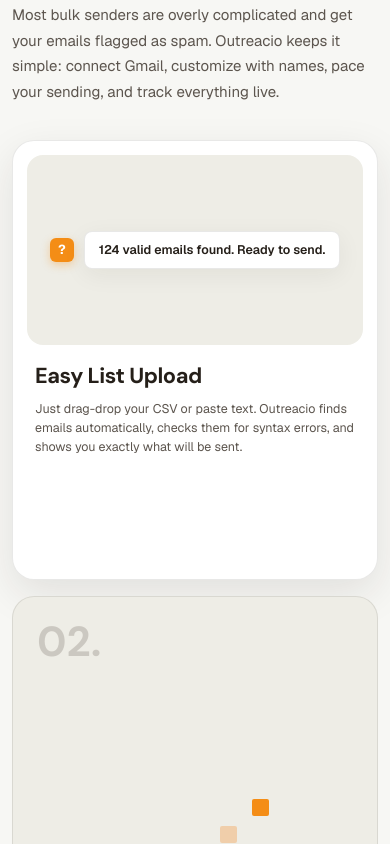
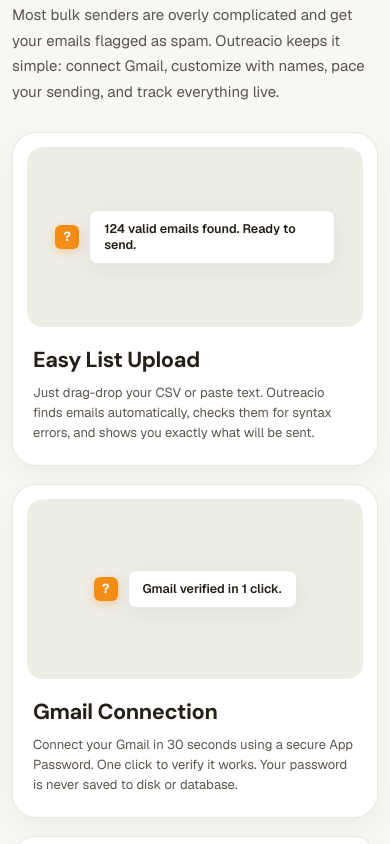
Before and after one commit to DarkPegasus24/Outreacio, a React (Vite) app in the folder outreacio-frontend/: page / in a window 390 px wide. Shown: the part 980-1824 px from the top of the page. Built offline with nearby package versions, Linux system fonts and the light colour scheme; no server answers.

Commit message:
style: full card design for mobile why-outreacio and restore desktop card widths

```diff
--- a/outreacio-frontend/src/components/LandingPage.jsx
+++ b/outreacio-frontend/src/components/LandingPage.jsx
@@ -204,8 +204,8 @@
           </div>
         </div>
 
-        {/* 4 Parley-Style Cards Grid */}
-        <div className="parley-kpi-grid">
+        {/* Desktop 4 Parley-Style Interactive Cards Grid */}
+        <div className="parley-kpi-grid parley-kpi-grid-desktop">
           {kpis.map((kpi, idx) => {
             const isActive = activeKpi === idx;
 
@@ -291,7 +291,7 @@
                   {kpi.num}
                 </div>
 
-                {/* Center: Geometric Scattered Pixel Art (Exact Match to Image) */}
+                {/* Center: Geometric Scattered Pixel Art */}
                 <div style={{ position: 'relative', width: '100%', height: '180px', margin: 'auto 0' }}>
                   {idx === 0 && (
                     <>
@@ -305,74 +305,44 @@
                     </>
                   )}
 
-                  {/* Card 02: Exact Blocks from Reference Image */}
                   {idx === 1 && (
                     <>
-                      {/* Top right dark orange */}
                       <div style={{ position: 'absolute', top: '35%', left: '68%', width: '17px', height: '17px', background: '#f48d16', borderRadius: '2px' }} />
-                      {/* Below top right peach */}
                       <div style={{ position: 'absolute', top: '50%', left: '58%', width: '17px', height: '17px', background: '#f0ceaa', borderRadius: '2px' }} />
-                      {/* Right pale peach */}
                       <div style={{ position: 'absolute', top: '60%', left: '78%', width: '17px', height: '17px', background: '#fae0c7', borderRadius: '2px' }} />
-                      {/* Mid left step */}
                       <div style={{ position: 'absolute', top: '66%', left: '38%', width: '17px', height: '17px', background: '#f3ab66', borderRadius: '2px' }} />
-                      {/* Lower mid orange */}
                       <div style={{ position: 'absolute', top: '74%', left: '62%', width: '17px', height: '17px', background: '#f48d16', borderRadius: '2px' }} />
-                      {/* Far left bottom tan */}
                       <div style={{ position: 'absolute', top: '77%', left: '28%', width: '17px', height: '17px', background: '#f0ae6b', borderRadius: '2px' }} />
-                      {/* Far right bottom orange */}
                       <div style={{ position: 'absolute', top: '88%', left: '80%', width: '17px', height: '17px', background: '#f29e4b', borderRadius: '2px' }} />
                     </>
                   )}
 
-                  {/* Card 03: Exact Blocks from Reference Image */}
                   {idx === 2 && (
                     <>
-                      {/* Top right dark orange */}
                       <div style={{ position: 'absolute', top: '35%', left: '70%', width: '17px', height: '17px', background: '#f48d16', borderRadius: '2px' }} />
-                      {/* Mid-top center dark orange */}
                       <div style={{ position: 'absolute', top: '50%', left: '35%', width: '17px', height: '17px', background: '#f48d16', borderRadius: '2px' }} />
-                      {/* Center-right dark orange */}
                       <div style={{ position: 'absolute', top: '56%', left: '60%', width: '17px', height: '17px', background: '#f48d16', borderRadius: '2px' }} />
-                      {/* Right pale peach */}
                       <div style={{ position: 'absolute', top: '60%', left: '80%', width: '17px', height: '17px', background: '#fae0c7', borderRadius: '2px' }} />
-                      {/* Mid-left step */}
                       <div style={{ position: 'absolute', top: '62%', left: '25%', width: '17px', height: '17px', background: '#f29e4b', borderRadius: '2px' }} />
-                      {/* Bottom-left tan */}
                       <div style={{ position: 'absolute', top: '74%', left: '15%', width: '17px', height: '17px', background: '#f29e4b', borderRadius: '2px' }} />
-                      {/* Lower center tan */}
                       <div style={{ position: 'absolute', top: '74%', left: '40%', width: '17px', height: '17px', background: '#f0ae6b', borderRadius: '2px' }} />
-                      {/* Lower center pale peach */}
                       <div style={{ position: 'absolute', top: '71%', left: '50%', width: '17px', height: '17px', background: '#fae0c7', borderRadius: '2px' }} />
-                      {/* Lower right orange */}
                       <div style={{ position: 'absolute', top: '74%', left: '66%', width: '17px', height: '17px', background: '#f29e4b', borderRadius: '2px' }} />
-                      {/* Bottom center tan */}
                       <div style={{ position: 'absolute', top: '83%', left: '46%', width: '17px', height: '17px', background: '#f0ae6b', borderRadius: '2px' }} />
-                      {/* Far bottom right orange */}
                       <div style={{ position: 'absolute', top: '88%', left: '80%', width: '17px', height: '17px', background: '#f29e4b', borderRadius: '2px' }} />
                     </>
                   )}
 
-                  {/* Card 04: Exact Blocks from Reference Image */}
                   {idx === 3 && (
                     <>
-                      {/* Top right dark orange */}
                       <div style={{ position: 'absolute', top: '35%', left: '78%', width: '17px', height: '17px', background: '#f48d16', borderRadius: '2px' }} />
-                      {/* Mid-top left orange */}
                       <div style={{ position: 'absolute', top: '46%', left: '50%', width: '17px', height: '17px', background: '#f29e4b', borderRadius: '2px' }} />
-                      {/* Below top right tan */}
                       <div style={{ position: 'absolute', top: '50%', left: '78%', width: '17px', height: '17px', background: '#f0ae6b', borderRadius: '2px' }} />
-                      {/* Right pale peach */}
                       <div style={{ position: 'absolute', top: '60%', left: '90%', width: '17px', height: '17px', background: '#fae0c7', borderRadius: '2px' }} />
-                      {/* Center step tan */}
                       <div style={{ position: 'absolute', top: '65%', left: '60%', width: '17px', height: '17px', background: '#f0ae6b', borderRadius: '2px' }} />
-                      {/* Lower right dark orange */}
                       <div style={{ position: 'absolute', top: '74%', left: '75%', width: '17px', height: '17px', background: '#f48d16', borderRadius: '2px' }} />
-                      {/* Bottom left dark orange */}
                       <div style={{ position: 'absolute', top: '88%', left: '33%', width: '17px', height: '17px', background: '#f48d16', borderRadius: '2px' }} />
-                      {/* Bottom center orange */}
                       <div style={{ position: 'absolute', top: '88%', left: '63%', width: '17px', height: '17px', background: '#f29e4b', borderRadius: '2px' }} />
-                      {/* Bottom right tan */}
                       <div style={{ position: 'absolute', top: '88%', left: '88%', width: '17px', height: '17px', background: '#f0ae6b', borderRadius: '2px' }} />
                     </>
                   )}
@@ -391,6 +361,71 @@
               </div>
             );
           })}
+        </div>
+
+        {/* Mobile 4 Cards View: Every Card rendered in full static design with zero animation */}
+        <div className="parley-kpi-grid-mobile">
+          {kpis.map((kpi, idx) => (
+            <div key={idx} className="parley-mobile-kpi-card">
+              {/* Top Textured Canvas Box with Notification Pill */}
+              <div className="parley-card-canvas">
+                <div style={{ display: 'flex', alignItems: 'center', gap: '10px', maxWidth: '92%' }}>
+                  <div style={{
+                    width: '24px',
+                    height: '24px',
+                    borderRadius: '6px',
+                    background: '#f48d16',
+                    display: 'flex',
+                    alignItems: 'center',
+                    justifyContent: 'center',
+                    color: '#ffffff',
+                    fontSize: '13px',
+                    fontWeight: '800',
+                    boxShadow: '0 3px 8px rgba(244, 141, 22, 0.35)',
+                    flexShrink: 0
+                  }}>
+                    ?
+                  </div>
+
+                  <div className="parley-card-pill-inner" style={{
+                    background: 'var(--bg-white)',
+                    borderRadius: '8px',
+                    padding: '10px 14px',
+                    fontSize: '12.5px',
+                    fontWeight: '600',
+                    color: 'var(--text-primary)',
+                    boxShadow: 'var(--shadow-card)',
+                    border: '1px solid var(--border)',
+                    lineHeight: 1.3
+                  }}>
+                    {kpi.pill.text}
+                  </div>
+                </div>
+              </div>
+
+              {/* Bottom Area: Bold Title & Description */}
+              <div style={{ padding: '4px 6px 0' }}>
+                <h3 style={{
+                  fontFamily: 'var(--font-display)',
+                  fontSize: '1.45rem',
+                  fontWeight: 700,
+                  lineHeight: 1.18,
+                  color: 'var(--text-primary)',
+                  marginBottom: '10px'
+                }}>
+                  {kpi.title}
+                </h3>
+                <p style={{
+                  fontSize: '13px',
+                  color: 'var(--text-secondary)',
+                  lineHeight: 1.55,
+                  margin: 0
+                }}>
+                  {kpi.desc}
+                </p>
+              </div>
+            </div>
+          ))}
         </div>
       </section>
 
--- a/outreacio-frontend/src/index.css
+++ b/outreacio-frontend/src/index.css
@@ -1089,14 +1089,73 @@
   }
 }
 
-@media (max-width: 600px) {
-  .parley-kpi-grid {
-    grid-template-columns: 1fr;
+.parley-kpi-grid-desktop {
+  display: grid;
+  grid-template-columns: repeat(4, 1fr);
+  gap: 16px;
+  align-items: stretch;
+  margin-top: 36px;
+}
+
+.parley-kpi-grid-mobile {
+  display: none;
+}
+
+@media (max-width: 1024px) and (min-width: 769px) {
+  .parley-kpi-grid-desktop {
+    grid-template-columns: repeat(2, 1fr);
     gap: 16px;
   }
 }
 
 @media (max-width: 768px) {
+  .parley-kpi-grid-desktop {
+    display: none !important;
+  }
+
+  .parley-kpi-grid-mobile {
+    display: flex !important;
+    flex-direction: column;
+    gap: 18px;
+    animation: none !important;
+    transition: none !important;
+    transform: none !important;
+  }
+
+  .parley-mobile-kpi-card {
+    background: var(--bg-white);
+    border-radius: 24px;
+    padding: 14px 14px 22px;
+    border: 1px solid var(--border);
+    box-shadow: 0 10px 30px rgba(37, 31, 25, 0.05);
+    display: flex;
+    flex-direction: column;
+    user-select: none;
+    animation: none !important;
+    transition: none !important;
+    transform: none !important;
+  }
+
+  .parley-mobile-kpi-card:hover {
+    transform: none !important;
+    box-shadow: 0 10px 30px rgba(37, 31, 25, 0.05) !important;
+  }
+
+  .parley-mobile-kpi-card .parley-card-canvas {
+    background: var(--bg-surface);
+    border-radius: 16px;
+    height: 180px;
+    position: relative;
+    display: flex;
+    align-items: center;
+    justify-content: center;
+    padding: 16px;
+    margin-bottom: 16px;
+    animation: none !important;
+    transition: none !important;
+    transform: none !important;
+  }
+
   #benefits,
   #benefits *,
   .parley-kpi-grid,
@@ -1197,22 +1256,25 @@
   box-shadow: 0 14px 36px rgba(0, 0, 0, 0.45);
 }
 
-html[data-theme="dark"] .parley-card-active {
+html[data-theme="dark"] .parley-card-active,
+html[data-theme="dark"] .parley-mobile-kpi-card {
   background: #1e1e1e;
   border: 1px solid rgba(255, 255, 255, 0.14);
   box-shadow: 0 20px 48px rgba(0, 0, 0, 0.6);
 }
 
-html[data-theme="dark"] .parley-card-canvas {
+html[data-theme="dark"] .parley-card-canvas,
+html[data-theme="dark"] .parley-mobile-kpi-card .parley-card-canvas {
   background: #282828;
   border: 1px solid rgba(255, 255, 255, 0.06);
 }
 
-html[data-theme="dark"] .parley-card-pill {
-  background: #161616;
-  color: #f5f5f5;
-  box-shadow: 0 8px 24px rgba(0, 0, 0, 0.4);
-  border: 1px solid rgba(255, 255, 255, 0.12);
+html[data-theme="dark"] .parley-card-pill,
+html[data-theme="dark"] .parley-card-pill-inner {
+  background: #161616 !important;
+  color: #f5f5f5 !important;
+  box-shadow: 0 8px 24px rgba(0, 0, 0, 0.4) !important;
+  border: 1px solid rgba(255, 255, 255, 0.12) !important;
 }
 
 html[data-theme="dark"] .parley-card-number {
```
